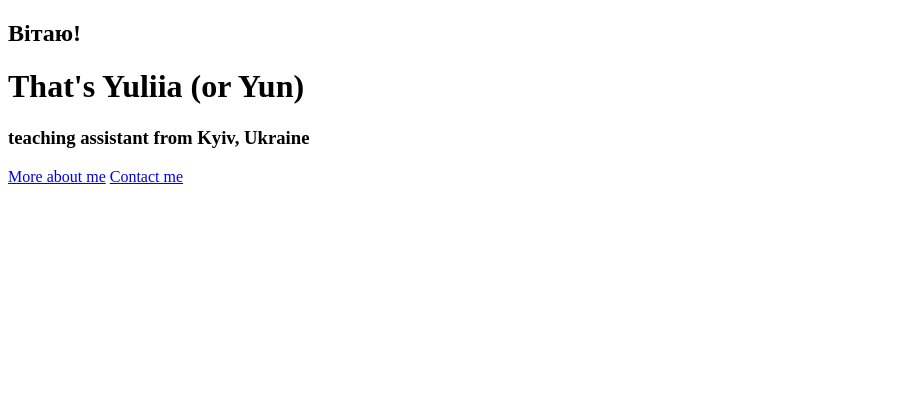
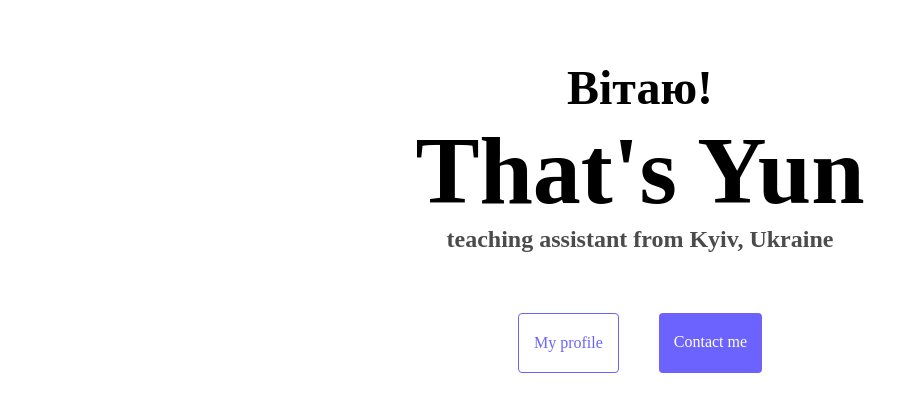
Before and after one commit to yorica/my-site, a plain HTML site: page index.html in a window 1280 px wide. Shown: the whole page, without its empty margins (0-919 px from the left). Drawn offline with Linux system fonts and the light colour scheme.

Commit message:
Styled main page a bit

```diff
--- a/index.html
+++ b/index.html
@@ -5,16 +5,17 @@
     <meta charset="UTF-8">
     <meta http-equiv="X-UA-Compatible" content="IE=edge">
     <meta name="viewport" content="width=device-width, initial-scale=1.0">
+    <link rel="stylesheet" href="styles.css">
     <title>Yuliia's Page</title>
 </head>
 
 <body>
     <h2>Вітаю!</h2>
-    <h1>That's Yuliia (or Yun)</h1>
+    <h1>That's Yun</h1>
     <h3>teaching assistant from Kyiv, Ukraine</h3>
-    <div>
-        <a href="about-me.html">More about me</a>
-        <a href="about-me.html#contact-info">Contact me</a>
+    <div class="links">
+        <a href="about-me.html" class="my-info">My profile</a>
+        <a href="about-me.html#contact-info" class="contact">Contact me</a>
     </div>
 
 </body>
--- /dev/null
+++ b/styles.css
@@ -0,0 +1,54 @@
+:root {
+  --main-color: #6c63ff;
+  --background-gradient: linear-gradient(359.3deg, rgb(196, 214, 252) 1%, rgba(187, 187, 187, 0) 70.9%);
+  );
+}
+
+body {
+  margin: 60px auto;
+  max-width: 800px;
+
+}
+
+h1 {
+  font-size: 96px;
+}
+
+h1,
+h2,
+h3 {
+  text-align: center;
+  margin: 0;
+}
+
+h2 {
+  font-size: 48px;
+}
+
+h3 {
+  font-size: 24px;
+  opacity: 0.7;
+}
+
+.links {
+  display: flex;
+  margin-top: 40px;
+  justify-content: center;
+}
+
+.links a {
+  margin: 20px;
+  padding: 20px 15px;
+  border-radius: 4px;
+  text-decoration: none;
+}
+
+.contact {
+  background-color: var(--main-color);
+  color: white;
+}
+
+.my-info {
+  color: var(--main-color);
+  border: var(--main-color) 1px solid;
+}
```
Also changed, not shown: about-me.html (+1 -0 lines).
